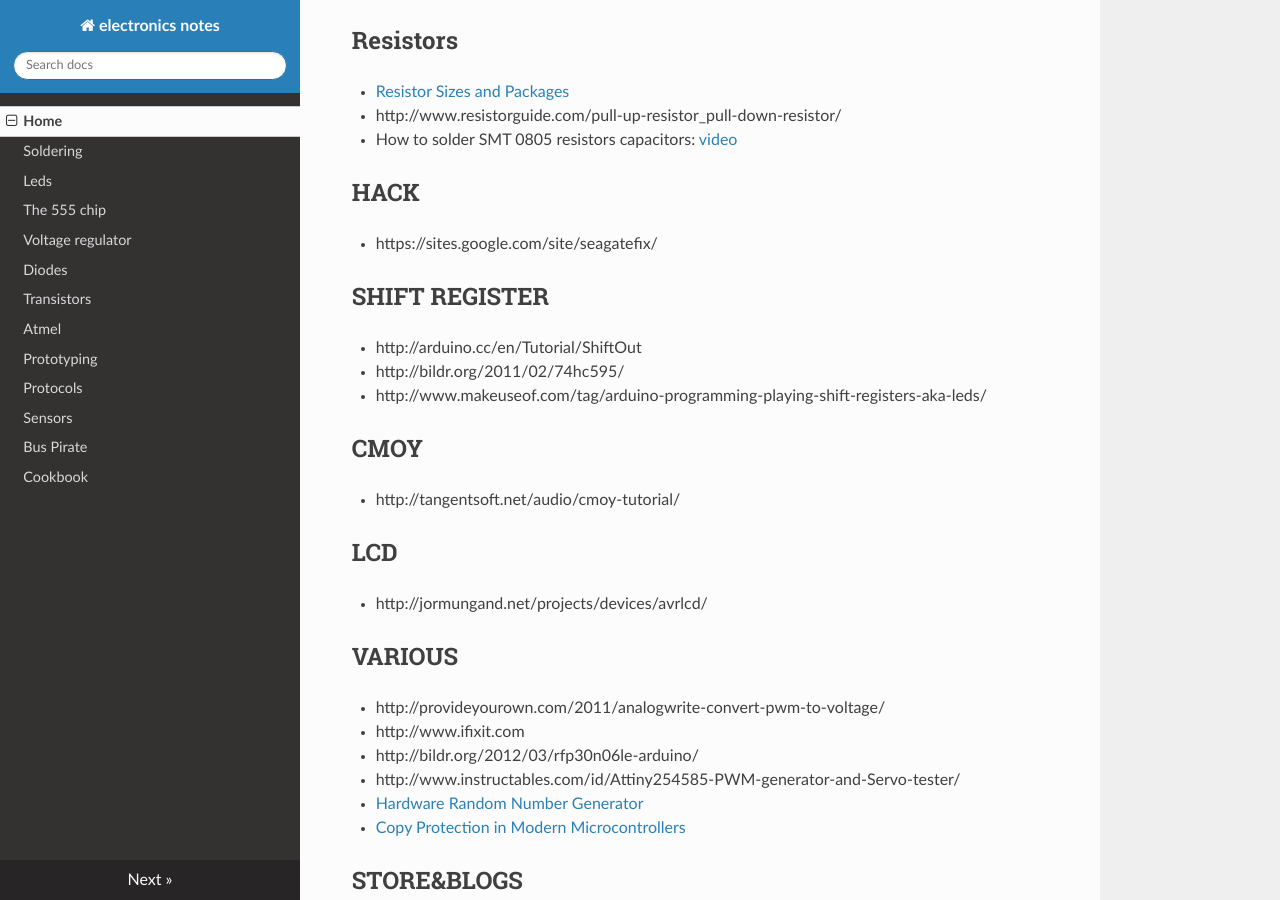
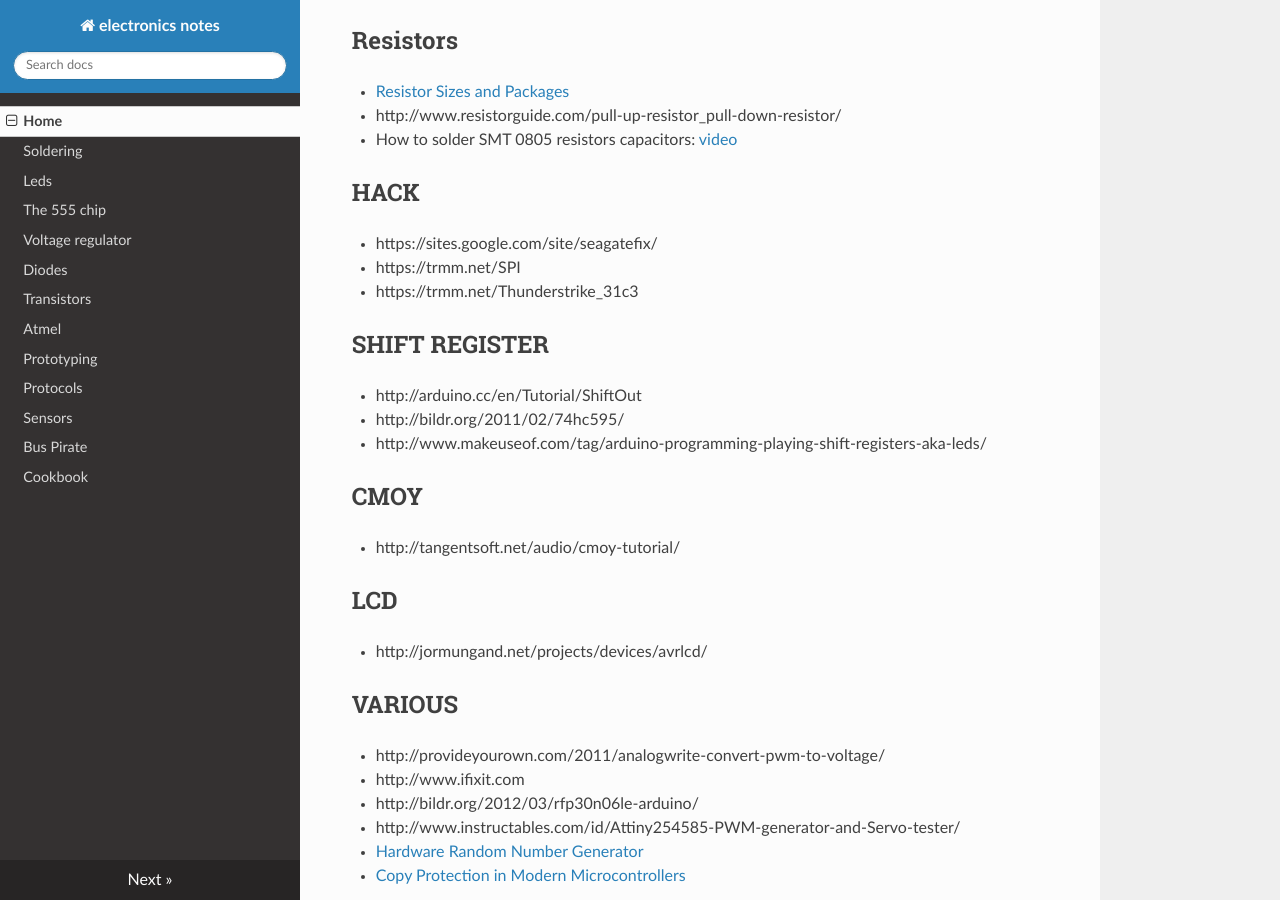
Before and after one commit to gipi/electronics-notes, an MkDocs documentation site: the page built from docs/index.md, in a window 1280 px wide and 900 px high, scrolled down 419 px. Built offline with MkDocs 1.6.1, drawn with Linux system fonts in a browser that asks for light colours; nearby versions of some CDN libraries; old or Windows-style settings are respelled for this version of MkDocs; part of the change alters nothing that is shown.

Commit message:
Add links.

```diff
--- a/docs/index.md
+++ b/docs/index.md
@@ -25,6 +25,8 @@ HACK
 ----
 
  - https://sites.google.com/site/seagatefix/
+ - https://trmm.net/SPI
+ - https://trmm.net/Thunderstrike_31c3
 
 SHIFT REGISTER
 --------------
```
